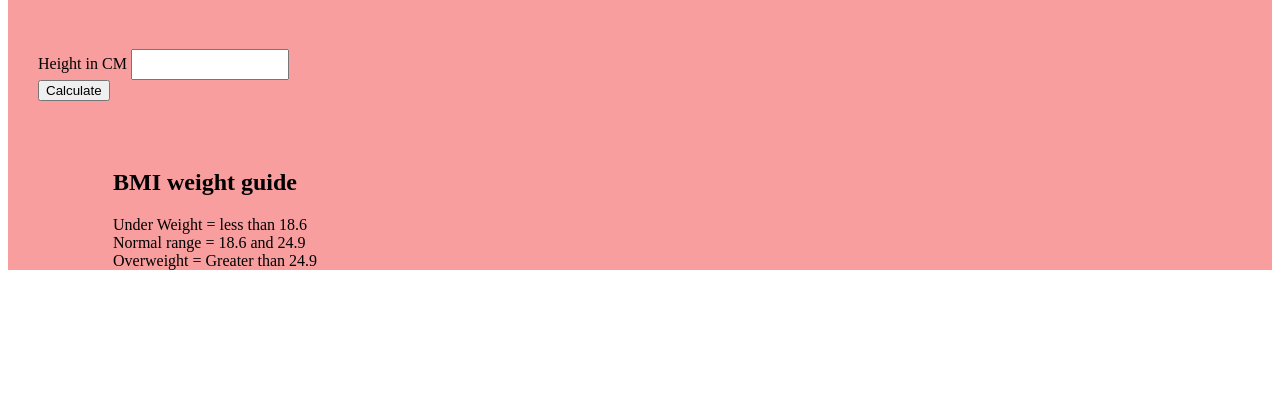
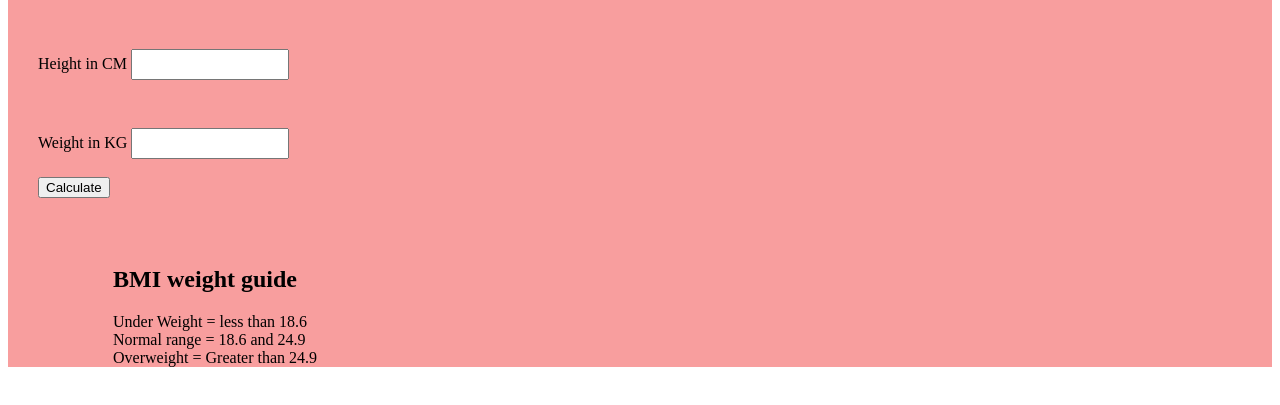
Before and after one commit to haman1/BMI-calculator, a plain HTML site: page index.html in a window 1280 px wide. Shown: the part 61-466 px from the top of the page. Drawn offline with Linux system fonts and the light colour scheme.

Commit message:
ui changes

```diff
--- a/index.html
+++ b/index.html
@@ -12,7 +12,9 @@
     <div id="container">
         <h1>BMI Calculator</h1>
         Height in CM
-        <input type="text" id="cm"> <br/>
+        <input type="text" id="cm"> <br/> <br/>
+        Weight in KG
+        <input type="text" id="kg"> <br/> <br/>
         <input type="submit" id="submit" value="Calculate"> <br/><br/>
 
         <div id="result"></div>
```
